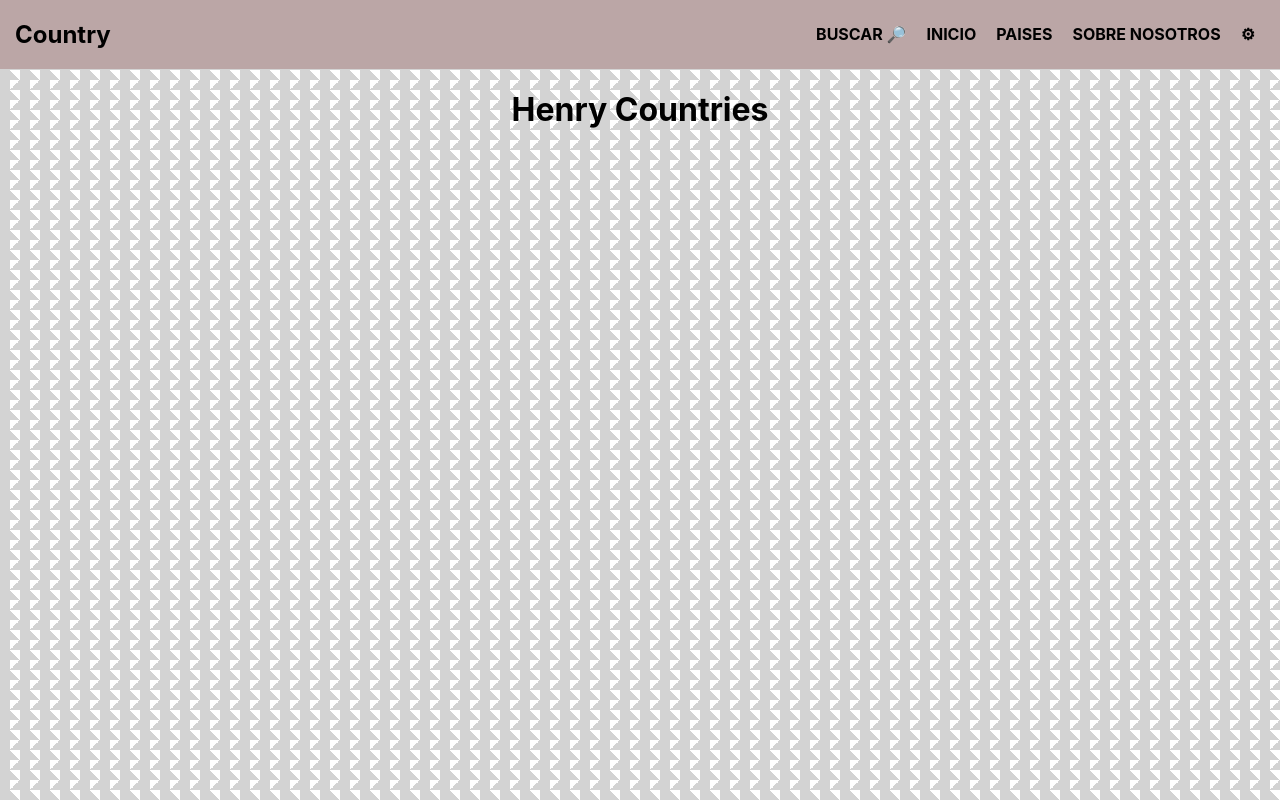
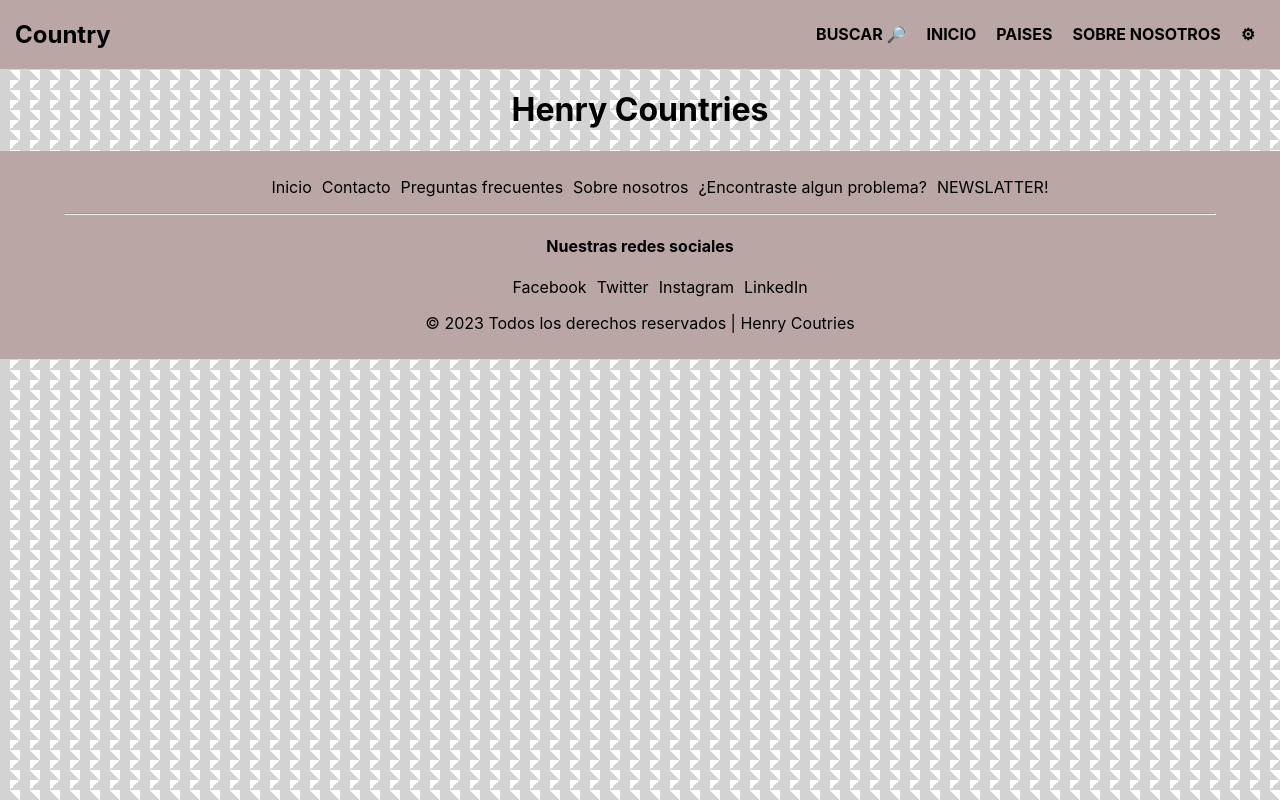
Before and after one commit to lgramajo99/country, a React (Create React App) app in the folder client/: page / in a window 1280 px wide. Built offline with nearby package versions, Linux system fonts and the light colour scheme.

Commit message:
archivo footer listo

```diff
--- a/client/src/App.js
+++ b/client/src/App.js
@@ -1,4 +1,5 @@
 import './App.css';
+import Footer from './components/footer/Footer';
 import Nav from './components/nav/Nav';
 
 
@@ -6,8 +7,8 @@
   return (
     <div className="App">
       <Nav />
-
       <h1>Henry Countries</h1>
+      <Footer />
     </div>
   );
 }
--- a/client/src/components/Footer.jsx
+++ /dev/null
@@ -1,5 +0,0 @@
-function Footer() {
-    return(<h1>Footer</h1>)
-}
-
-export default Footer
--- /dev/null
+++ b/client/src/components/footer/Footer.jsx
@@ -0,0 +1,27 @@
+import { Link } from 'react-router-dom';
+import style from './Footer.module.css';
+
+function Footer() {
+    return (<footer className={style.footer}>
+        <ul className={style.containerUp}>
+            <li><Link to={'/'}>Inicio</Link></li>
+            <li><Link to={'/'}>Contacto</Link></li>
+            <li><Link to={'/'}>Preguntas frecuentes</Link></li>
+            <li><Link to={'/'}>Sobre nosotros</Link></li>
+            <li><Link to={'/'}>¿Encontraste algun problema?</Link></li>
+            <li><Link to={'/'}>NEWSLATTER!</Link></li>
+
+        </ul>
+        <hr />
+        <h4>Nuestras redes sociales</h4>
+        <ul className={style.containerDown}>
+            <li><a href="https://www.instagram.com/" target="_blank" rel="noopener noreferrer">Facebook</a></li>
+            <li><a href="https://www.instagram.com/" target="_blank" rel="noopener noreferrer">Twitter</a></li>
+            <li><a href="https://www.instagram.com/" target="_blank" rel="noopener noreferrer">Instagram</a></li>
+            <li><a href="https://www.instagram.com/" target="_blank" rel="noopener noreferrer">LinkedIn</a></li>
+        </ul>
+        <p className={style.copy}>&copy; 2023 Todos los derechos reservados | Henry Coutries</p>
+    </footer>)
+}
+
+export default Footer
--- /dev/null
+++ b/client/src/components/footer/Footer.module.css
@@ -0,0 +1,31 @@
+.footer {
+    background: #bba6a6;
+    padding: 10px 5%;
+
+}
+
+.containerUp,
+.containerDown {
+    list-style: none;
+    text-align: right;
+    display: flex;
+    justify-content: center;
+
+}
+
+.containerUp li {
+    margin: 0;
+}
+
+.containerUp a,
+.containerUp span {
+    text-decoration: none;
+    color: black;
+    margin: 0 5px;
+}
+
+.containerDown a {
+    text-decoration: none;
+    color: black;
+    margin: 0 5px;
+}
```
